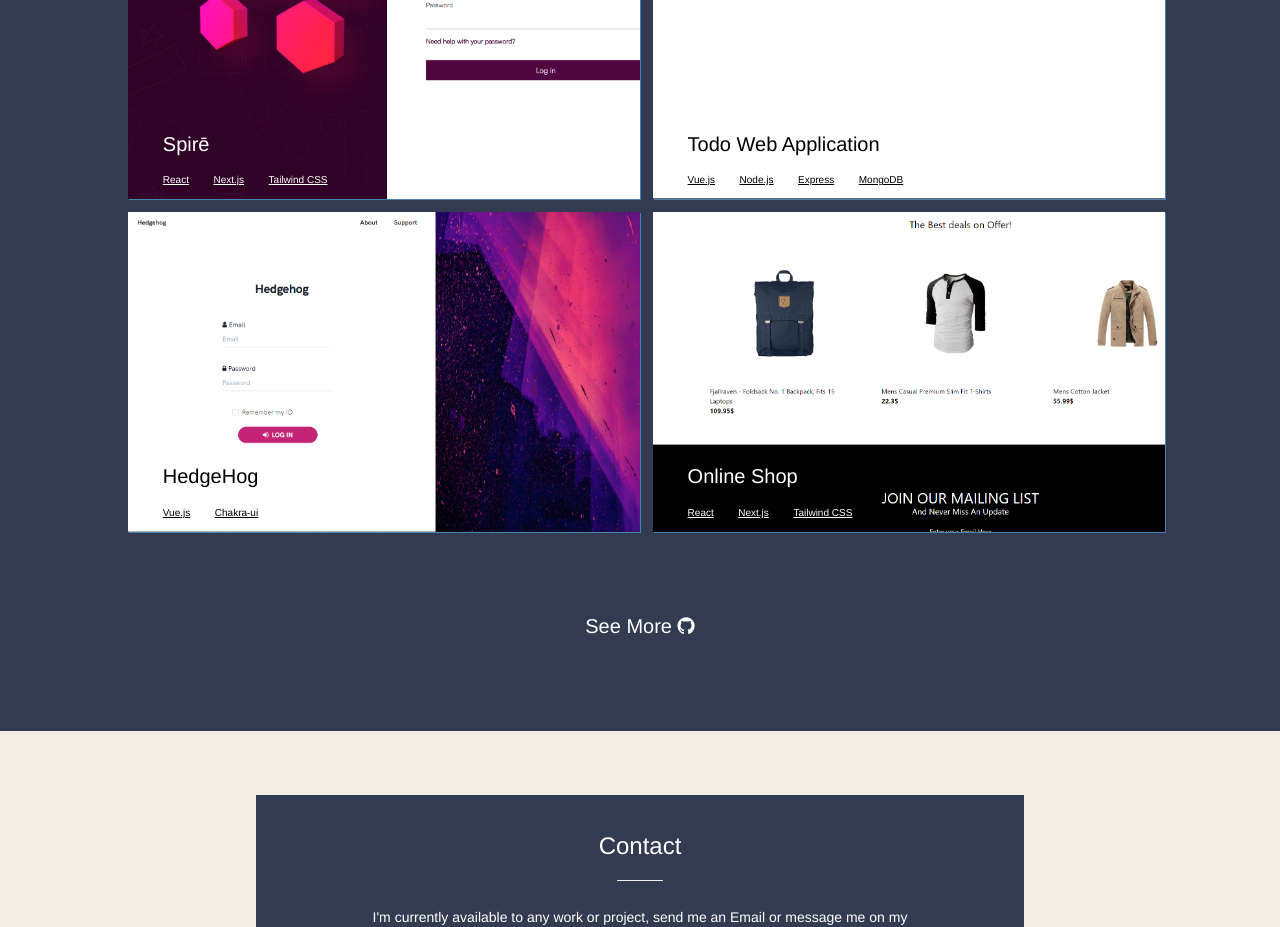
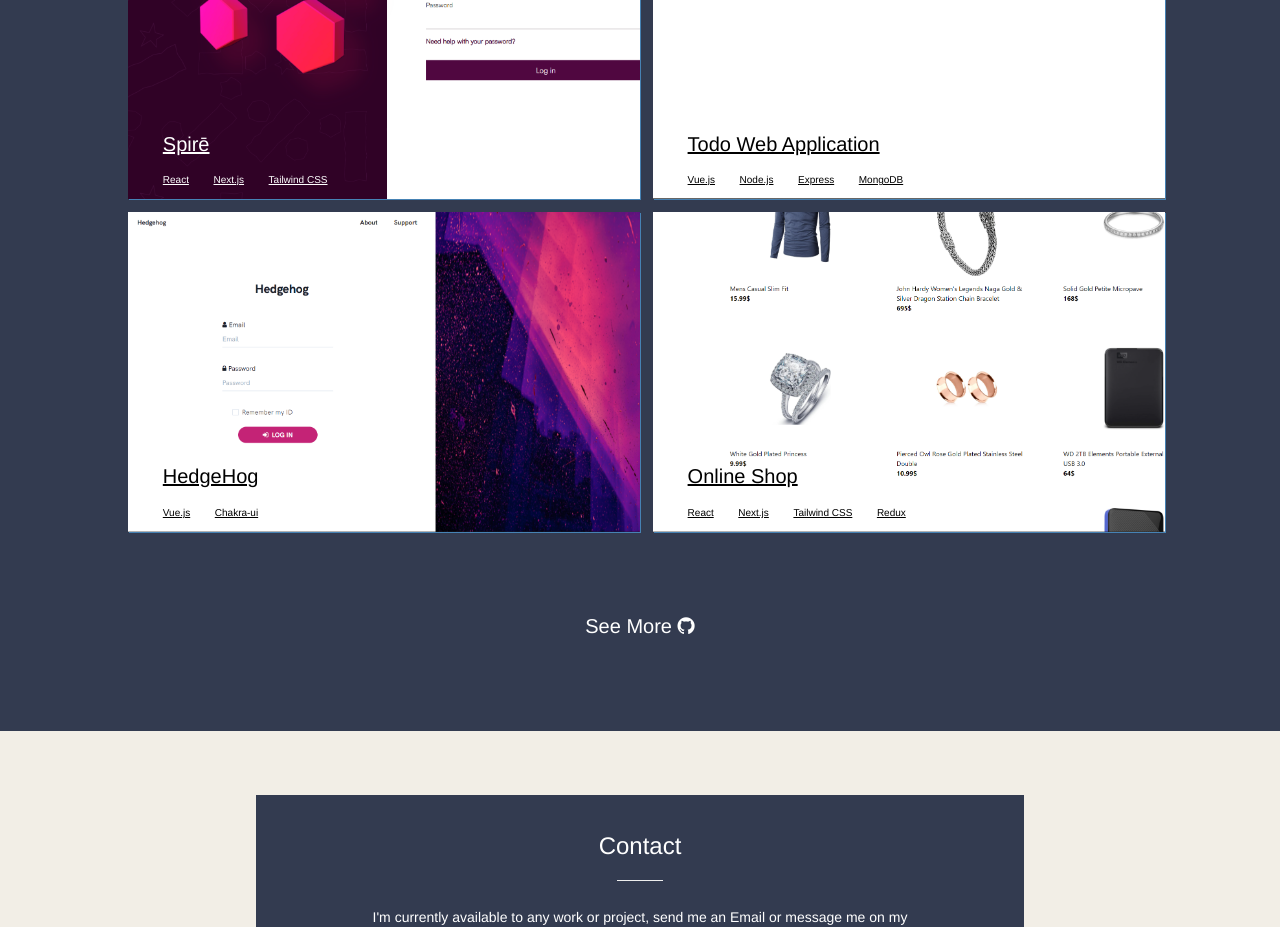
Before and after one commit to Moyowaaaa/Moyowa, a Vue app: page / in a window 1280 px wide. Shown: the part 1680-2607 px from the top of the page. Built offline with nearby package versions, Linux system fonts and the light colour scheme; a web font is replaced by a local one.

Commit message:
updated:design optimizations

```diff
--- a/src/views/Home.vue
+++ b/src/views/Home.vue
@@ -194,6 +194,7 @@
             <span>React</span>
             <span>Next.js</span>
             <span>Tailwind CSS</span>
+            <span>Redux</span>
           </div>
         </div>
         </div>
@@ -659,8 +660,12 @@ a:hover{
   background-size: cover;
 }
 
-#third .langs, #second .langs{
+#third .langs, #second .langs, #fourth .langs{
   color:black;
+}
+
+.langs p {
+  text-decoration: underline;
 }
 
 
@@ -1003,6 +1008,7 @@ margin-top:10%;
   margin-top:5%;
   width: 80%;
   height: 30vh;
+    box-shadow:none
 
 }
 #second{
```
Also changed, not shown: src/assets/shop.png.
